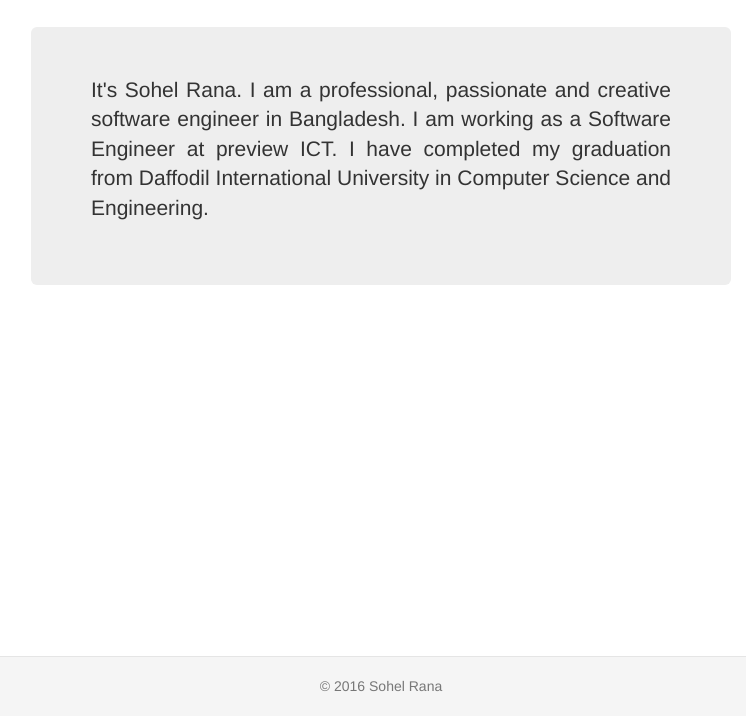
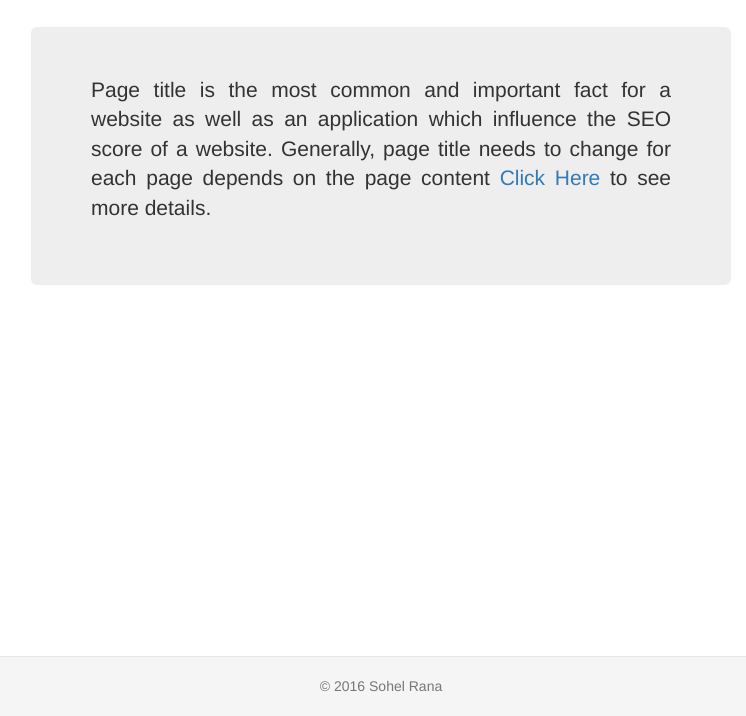
Before and after one commit to sohelrana820/dynamic-page-title-with-angular-js, a plain HTML site: page index.html in a window 1280 px wide. Shown: the part 84-800 px from the top of the page, without its empty margins (259-1005 px from the left). Drawn offline with nearby package versions, Linux system fonts and the light colour scheme; some packages are replaced by stand-ins of ours.

Commit message:
Update home.html

```diff
--- a/home.html
+++ b/home.html
@@ -1,5 +1,6 @@
 <div class="jumbotron">
     <p class="lead">
-        It's Sohel Rana. I am a professional, passionate and creative software engineer in Bangladesh. I am working as a Software Engineer at preview ICT. I have completed my graduation from Daffodil International University in Computer Science and Engineering.
+       Page title is the most common and important fact for a website as well as an application which influence the SEO score of a website. Generally, page title needs to change for each page depends on the page content
+        <a herf="http://blog.sohelrana.me/dynamic-page-title-with-angularjs/">Click Here</a> to see more details.
     </p>
 </div>
```
